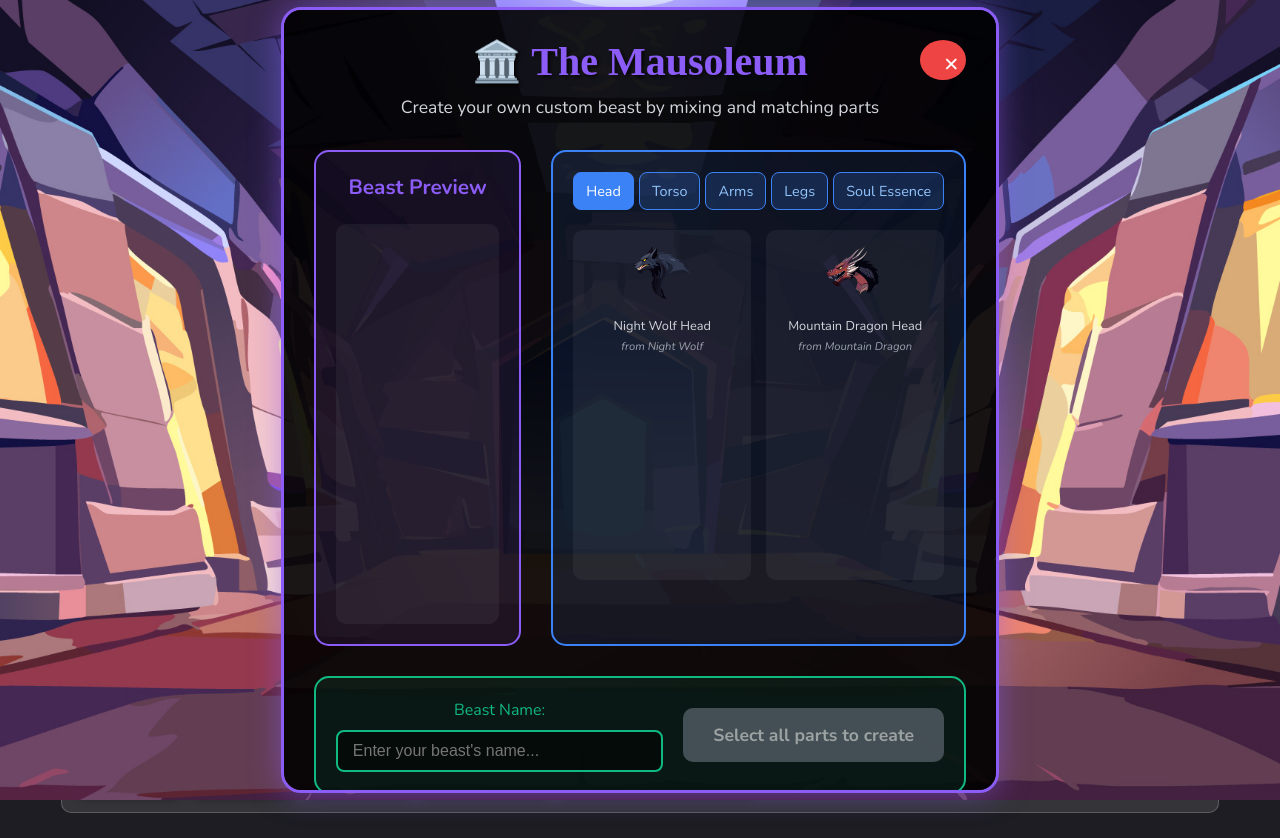
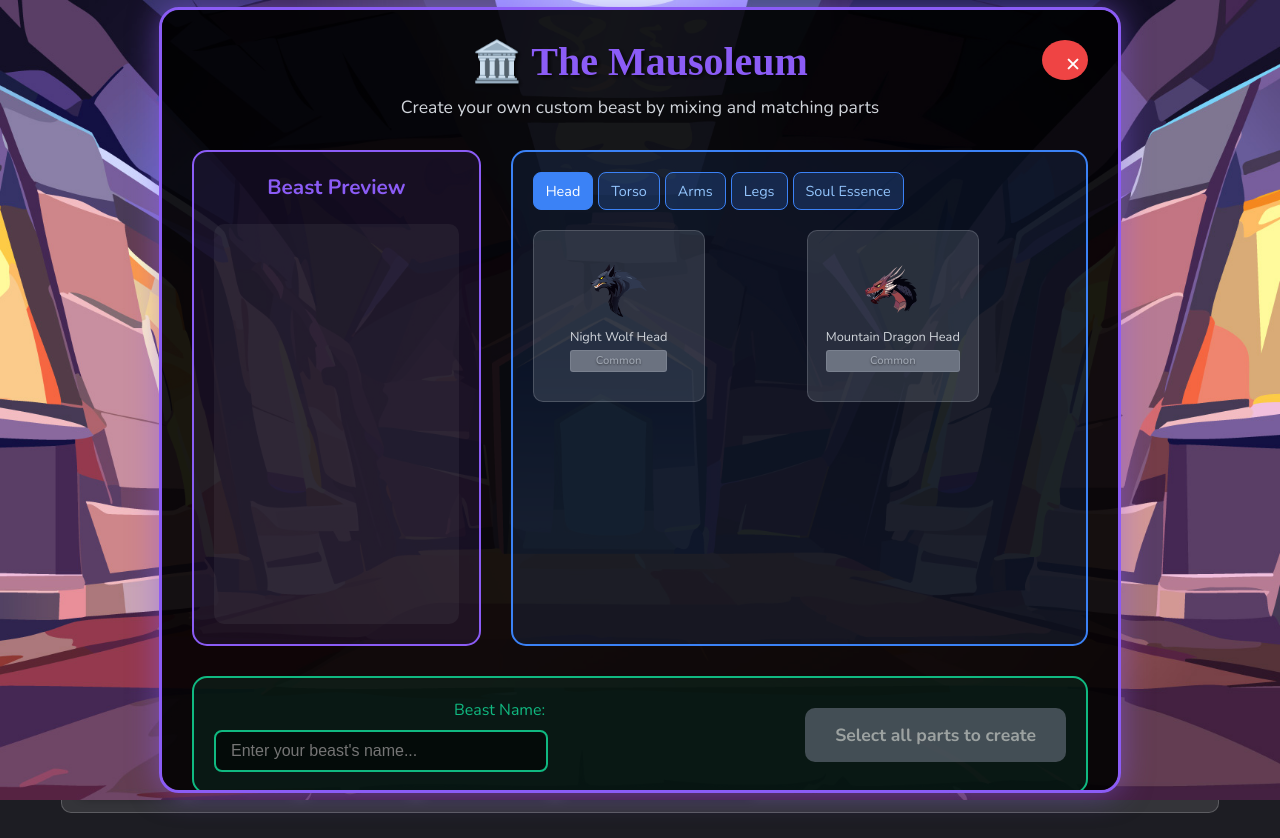
Before and after one commit to nicolegdesign/beastenstein, a React (Vite) app: page / in a window 1280 px wide. Both pictures are taken after a click on the button "Create New Beast". Built offline with nearby package versions, Linux system fonts and the light colour scheme; a web font is replaced by a local one.

Commit message:
Add part rarity. Add beast count and max beasts.

```diff
--- a/src/App.tsx
+++ b/src/App.tsx
@@ -24,9 +24,9 @@ import './App.css';
 interface BeastPart {
   id: string;
   name: string;
-  source: string;
   imagePath: string;
   type: 'head' | 'torso' | 'armLeft' | 'armRight' | 'legLeft' | 'legRight';
+  rarity: 'common' | 'uncommon' | 'rare' | 'epic' | 'legendary';
 }
 
 interface SoulEssence {
--- a/src/components/Mausoleum/Mausoleum.css
+++ b/src/components/Mausoleum/Mausoleum.css
@@ -31,6 +31,7 @@
   padding: 30px;
   max-width: 90vw;
   max-height: 90vh;
+  width: 70%;
   overflow-y: auto;
   border: 3px solid #8b5cf6;
   box-shadow: 0 0 30px rgba(139, 92, 246, 0.5);
@@ -235,6 +236,8 @@
 }
 
 .part-option {
+  max-width: 150px;
+  max-height: 150px;
   background: rgba(255, 255, 255, 0.05);
   border: 2px solid transparent;
   border-radius: 10px;
@@ -242,16 +245,14 @@
   cursor: pointer;
   transition: all 0.2s ease;
   text-align: center;
-}
-
-.part-option:hover {
-  background: rgba(255, 255, 255, 0.1);
-  border-color: #6b7280;
+  display: flex;
+  flex-direction: column;
+  justify-content: center;
+  align-items: center;
 }
 
 .part-option.selected {
   border-color: #10b981;
-  background: rgba(16, 185, 129, 0.2);
 }
 
 .part-image {
@@ -273,10 +274,34 @@
   font-weight: 500;
 }
 
-.part-source {
+.part-rarity {
   font-size: 0.7rem;
-  color: #9ca3af;
-  font-style: italic;
+  font-weight: 600;
+  text-transform: capitalize;
+  padding: 2px 6px;
+  border-radius: 3px;
+  color: white;
+  text-shadow: 0 1px 2px rgba(0, 0, 0, 0.5);
+}
+
+.part-rarity.rarity-common {
+  background-color: #6b7280;
+}
+
+.part-rarity.rarity-uncommon {
+  background-color: #10b981;
+}
+
+.part-rarity.rarity-rare {
+  background-color: #3b82f6;
+}
+
+.part-rarity.rarity-epic {
+  background-color: #8b5cf6;
+}
+
+.part-rarity.rarity-legendary {
+  background-color: #f59e0b;
 }
 
 /* Beast Creation */
@@ -369,6 +394,12 @@
   display: inline-block;
 }
 
+.part-description {
+  font-size: 0.7rem;
+  color: #9ca3af;
+  font-style: italic;
+}
+
 /* Rarity color schemes */
 .rarity-common {
   color: #9ca3af;
@@ -438,29 +469,17 @@
   position: absolute;
   top: 10px;
   right: 10px;
-  background: rgba(0, 0, 0, 0.8);
-  border-radius: 8px;
   padding: 8px;
   display: flex;
-  flex-direction: column;
   align-items: center;
-  gap: 4px;
-  border: 2px solid rgba(255, 255, 255, 0.2);
   z-index: 10;
 }
 
 .preview-soul-image {
-  width: 32px;
-  height: 32px;
+  max-width: 90px;
+  max-height: 90px;
   object-fit: contain;
   filter: drop-shadow(0 0 6px rgba(255, 255, 255, 0.3));
-}
-
-.preview-soul-name {
-  font-size: 0.7rem;
-  font-weight: bold;
-  text-align: center;
-  text-transform: uppercase;
 }
 
 .preview-soul-essence .rarity-legendary .preview-soul-image {
--- a/src/components/Mausoleum/Mausoleum.tsx
+++ b/src/components/Mausoleum/Mausoleum.tsx
@@ -5,18 +5,18 @@ import './Mausoleum.css';
 interface BeastPart {
   id: string;
   name: string;
-  source: string; // Which beast it comes from
   imagePath: string;
   type: 'head' | 'torso' | 'armLeft' | 'armRight' | 'legLeft' | 'legRight';
+  rarity: 'common' | 'uncommon' | 'rare' | 'epic' | 'legendary';
 }
 
 interface BeastPartSet {
   id: string;
   name: string;
-  source: string;
   leftImagePath: string;
   rightImagePath: string;
   type: 'armSet' | 'legSet';
+  rarity: 'common' | 'uncommon' | 'rare' | 'epic' | 'legendary';
 }
 
 interface SoulEssence {
@@ -49,87 +49,87 @@ const AVAILABLE_PARTS: BeastPart[] = [
   {
     id: 'nightwolf-head',
     name: 'Night Wolf Head',
-    source: 'Night Wolf',
     imagePath: './images/beasts/night-wolf/night-wolf-head.svg',
-    type: 'head'
+    type: 'head',
+    rarity: 'common'
   },
   {
     id: 'nightwolf-torso',
     name: 'Night Wolf Torso',
-    source: 'Night Wolf',
     imagePath: './images/beasts/night-wolf/night-wolf-torso.svg',
-    type: 'torso'
+    type: 'torso',
+    rarity: 'common'
   },
   {
     id: 'nightwolf-arm-l',
     name: 'Night Wolf Left Arm',
-    source: 'Night Wolf',
     imagePath: './images/beasts/night-wolf/night-wolf-arm-l.svg',
-    type: 'armLeft'
+    type: 'armLeft',
+    rarity: 'common'
   },
   {
     id: 'nightwolf-arm-r',
     name: 'Night Wolf Right Arm',
-    source: 'Night Wolf',
     imagePath: './images/beasts/night-wolf/night-wolf-arm-r.svg',
-    type: 'armRight'
+    type: 'armRight',
+    rarity: 'common'
   },
   {
     id: 'nightwolf-leg-l',
     name: 'Night Wolf Left Leg',
-    source: 'Night Wolf',
     imagePath: './images/beasts/night-wolf/night-wolf-leg-l.svg',
-    type: 'legLeft'
+    type: 'legLeft',
+    rarity: 'common'
   },
   {
     id: 'nightwolf-leg-r',
     name: 'Night Wolf Right Leg',
-    source: 'Night Wolf',
     imagePath: './images/beasts/night-wolf/night-wolf-leg-r.svg',
-    type: 'legRight'
+    type: 'legRight',
+    rarity: 'common'
   },
   // Mountain Dragon parts
   {
     id: 'mountaindragon-head',
     name: 'Mountain Dragon Head',
-    source: 'Mountain Dragon',
     imagePath: './images/beasts/mountain-dragon/mountain-dragon-head.svg',
-    type: 'head'
+    type: 'head',
+    rarity: 'common'
   },
   {
     id: 'mountaindragon-torso',
     name: 'Mountain Dragon Torso',
-    source: 'Mountain Dragon',
     imagePath: './images/beasts/mountain-dragon/mountain-dragon-torso.svg',
-    type: 'torso'
+    type: 'torso',
+    rarity: 'common'
   },
   {
     id: 'mountaindragon-arm-l',
     name: 'Mountain Dragon Left Arm',
-    source: 'Mountain Dragon',
     imagePath: './images/beasts/mountain-dragon/mountain-dragon-arm-l.svg',
-    type: 'armLeft'
+    type: 'armLeft',
+    rarity: 'common'
   },
   {
     id: 'mountaindragon-arm-r',
     name: 'Mountain Dragon Right Arm',
-    source: 'Mountain Dragon',
     imagePath: './images/beasts/mountain-dragon/mountain-dragon-arm-r.svg',
-    type: 'armRight'
+    type: 'armRight',
+    rarity: 'common'
   },
   {
     id: 'mountaindragon-leg-l',
     name: 'Mountain Dragon Left Leg',
-    source: 'Mountain Dragon',
     imagePath: './images/beasts/mountain-dragon/mountain-dragon-leg-l.svg',
-    type: 'legLeft'
+    type: 'legLeft',
+    rarity: 'common'
   },
   {
     id: 'mountaindragon-leg-r',
     name: 'Mountain Dragon Right Leg',
-    source: 'Mountain Dragon',
     imagePath: './images/beasts/mountain-dragon/mountain-dragon-leg-r.svg',
-    type: 'legRight'
+    type: 'legRight',
+    rarity: 'common'
   },
 ];
 
@@ -138,18 +138,18 @@ const AVAILABLE_ARM_SETS: BeastPartSet[] = [
   {
     id: 'nightwolf-arms',
     name: 'Night Wolf Arms',
-    source: 'Night Wolf',
     leftImagePath: './images/beasts/night-wolf/night-wolf-arm-l.svg',
     rightImagePath: './images/beasts/night-wolf/night-wolf-arm-r.svg',
-    type: 'armSet'
+    type: 'armSet',
+    rarity: 'common'
   },
   {
     id: 'mountaindragon-arms',
     name: 'Mountain Dragon Arms',
-    source: 'Mountain Dragon',
     leftImagePath: './images/beasts/mountain-dragon/mountain-dragon-arm-l.svg',
     rightImagePath: './images/beasts/mountain-dragon/mountain-dragon-arm-r.svg',
-    type: 'armSet'
+    type: 'armSet',
+    rarity: 'common'
   },
 ];
 
@@ -157,18 +157,18 @@ const AVAILABLE_LEG_SETS: BeastPartSet[] = [
   {
     id: 'nightwolf-legs',
     name: 'Night Wolf Legs',
-    source: 'Night Wolf',
     leftImagePath: './images/beasts/night-wolf/night-wolf-leg-l.svg',
     rightImagePath: './images/beasts/night-wolf/night-wolf-leg-r.svg',
-    type: 'legSet'
+    type: 'legSet',
+    rarity: 'common'
   },
   {
     id: 'mountaindragon-legs',
     name: 'Mountain Dragon Legs',
-    source: 'Mountain Dragon',
     leftImagePath: './images/beasts/mountain-dragon/mountain-dragon-leg-l.svg',
     rightImagePath: './images/beasts/mountain-dragon/mountain-dragon-leg-r.svg',
-    type: 'legSet'
+    type: 'legSet',
+    rarity: 'common'
   },
 ];
 
@@ -248,16 +248,16 @@ export const Mausoleum: React.FC<MausoleumProps> = ({ onClose, onCreateBeast })
       const leftArm: BeastPart = {
         id: `${partSet.id}-left`,
         name: `${partSet.name} Left`,
-        source: partSet.source,
         imagePath: partSet.leftImagePath,
-        type: 'armLeft'
+        type: 'armLeft',
+        rarity: partSet.rarity
       };
       const rightArm: BeastPart = {
         id: `${partSet.id}-right`,
         name: `${partSet.name} Right`,
-        source: partSet.source,
         imagePath: partSet.rightImagePath,
-        type: 'armRight'
+        type: 'armRight',
+        rarity: partSet.rarity
       };
 
       setSelectedParts(prev => ({
@@ -270,16 +270,16 @@ export const Mausoleum: React.FC<MausoleumProps> = ({ onClose, onCreateBeast })
       const leftLeg: BeastPart = {
         id: `${partSet.id}-left`,
         name: `${partSet.name} Left`,
-        source: partSet.source,
         imagePath: partSet.leftImagePath,
-        type: 'legLeft'
+        type: 'legLeft',
+        rarity: partSet.rarity
       };
       const rightLeg: BeastPart = {
         id: `${partSet.id}-right`,
         name: `${partSet.name} Right`,
-        source: partSet.source,
         imagePath: partSet.rightImagePath,
-        type: 'legRight'
+        type: 'legRight',
+        rarity: partSet.rarity
       };
 
       setSelectedParts(prev => ({
@@ -390,9 +390,7 @@ export const Mausoleum: React.FC<MausoleumProps> = ({ onClose, onCreateBeast })
             {selectedParts.soulEssence && (
               <div className="preview-soul-essence">
                 <img src={selectedParts.soulEssence.imagePath} alt={selectedParts.soulEssence.name} className="preview-soul-image" />
-                <span className={`preview-soul-name rarity-${selectedParts.soulEssence.rarity}`}>
-                  {selectedParts.soulEssence.name}
-                </span>
+
               </div>
             )}
           </div>
@@ -424,13 +422,13 @@ export const Mausoleum: React.FC<MausoleumProps> = ({ onClose, onCreateBeast })
                 getPartsOfType(activePartType).map(part => (
                   <div
                     key={part.id}
-                    className={`part-option ${selectedParts[activePartType]?.id === part.id ? 'selected' : ''}`}
+                    className={`part-option ${selectedParts[activePartType]?.id === part.id ? 'selected' : ''} rarity-${part.rarity}`}
                     onClick={() => selectPart(part)}
                   >
                     <img src={part.imagePath} alt={part.name} className="part-image" />
                     <div className="part-info">
                       <span className="part-name">{part.name}</span>
-                      <span className="part-source">from {part.source}</span>
+                      <span className={`part-rarity rarity-${part.rarity}`}>{part.rarity}</span>
                     </div>
                   </div>
                 ))
@@ -441,7 +439,7 @@ export const Mausoleum: React.FC<MausoleumProps> = ({ onClose, onCreateBeast })
                 getSetsOfType('armSet').map(armSet => (
                   <div
                     key={armSet.id}
-                    className={`part-option ${getSelectedSetId('armSet') === armSet.id ? 'selected' : ''}`}
+                    className={`part-option ${getSelectedSetId('armSet') === armSet.id ? 'selected' : ''} rarity-${armSet.rarity}`}
                     onClick={() => selectPartSet(armSet)}
                   >
                     <div className="set-preview">
@@ -450,7 +448,7 @@ export const Mausoleum: React.FC<MausoleumProps> = ({ onClose, onCreateBeast })
                     </div>
                     <div className="part-info">
                       <span className="part-name">{armSet.name}</span>
-                      <span className="part-source">from {armSet.source}</span>
+                      <span className={`part-rarity rarity-${armSet.rarity}`}>{armSet.rarity}</span>
                     </div>
                   </div>
                 ))
@@ -461,7 +459,7 @@ export const Mausoleum: React.FC<MausoleumProps> = ({ onClose, onCreateBeast })
                 getSetsOfType('legSet').map(legSet => (
                   <div
                     key={legSet.id}
-                    className={`part-option ${getSelectedSetId('legSet') === legSet.id ? 'selected' : ''}`}
+                    className={`part-option ${getSelectedSetId('legSet') === legSet.id ? 'selected' : ''} rarity-${legSet.rarity}`}
                     onClick={() => selectPartSet(legSet)}
                   >
                     <div className="set-preview">
@@ -470,7 +468,7 @@ export const Mausoleum: React.FC<MausoleumProps> = ({ onClose, onCreateBeast })
                     </div>
                     <div className="part-info">
                       <span className="part-name">{legSet.name}</span>
-                      <span className="part-source">from {legSet.source}</span>
+                      <span className={`part-rarity rarity-${legSet.rarity}`}>{legSet.rarity}</span>
                     </div>
                   </div>
                 ))
@@ -487,7 +485,7 @@ export const Mausoleum: React.FC<MausoleumProps> = ({ onClose, onCreateBeast })
                     <img src={soulEssence.imagePath} alt={soulEssence.name} className="part-image soul-image" />
                     <div className="part-info">
                       <span className="part-name">{soulEssence.name}</span>
-                      <span className="part-source">{soulEssence.description}</span>
+                      <span className="part-description">{soulEssence.description}</span>
                       <span className={`soul-rarity rarity-${soulEssence.rarity}`}>{soulEssence.rarity}</span>
                     </div>
                   </div>
--- a/src/components/SidebarBeastSelector/SidebarBeastSelector.css
+++ b/src/components/SidebarBeastSelector/SidebarBeastSelector.css
@@ -280,3 +280,15 @@
     font-size: 0.55em;
   }
 }
+
+.beast-count {
+  color: #4CAF50;
+  font-size: 0.85em;
+  font-weight: 700;
+  margin-left: 8px;
+  background: rgba(76, 175, 80, 0.2);
+  padding: 2px 6px;
+  border-radius: 12px;
+  border: 1px solid rgba(76, 175, 80, 0.3);
+  text-shadow: 0 1px 2px rgba(0, 0, 0, 0.7);
+}
--- a/src/components/SidebarBeastSelector/SidebarBeastSelector.tsx
+++ b/src/components/SidebarBeastSelector/SidebarBeastSelector.tsx
@@ -3,6 +3,9 @@ import { BEASTS } from '../../types/beasts';
 import type { BeastConfig } from '../../types/beasts';
 import type { IndividualBeastData } from '../../types/game';
 import './SidebarBeastSelector.css';
+
+// Maximum number of beasts allowed
+const MAX_BEASTS = 8;
 
 interface CustomBeast {
   id: string;
@@ -183,7 +186,12 @@ export const SidebarBeastSelector: React.FC<SidebarBeastSelectorProps> = ({
   }, [refreshTrigger, sortBeastsByOrder]); // Refresh when refreshTrigger changes
   return (
     <div className="sidebar-beast-selector">
-      <h4 className="sidebar-title">Your Beasts</h4>
+      <h4 className="sidebar-title">
+        Your Beasts
+        <span className="beast-count">
+          {beastData ? Object.keys(beastData).length : 0}/{MAX_BEASTS}
+        </span>
+      </h4>
       <div className="sidebar-beast-list">
         {/* Static BEASTS */}
         {BEASTS.map((beast: BeastConfig) => {
@@ -243,19 +251,19 @@ export const SidebarBeastSelector: React.FC<SidebarBeastSelectorProps> = ({
         {/* Create New Beast Button */}
         {(() => {
           const totalBeasts = beastData ? Object.keys(beastData).length : 0;
-          const isAtLimit = totalBeasts >= 8;
+          const isAtLimit = totalBeasts >= MAX_BEASTS;
 
           return (
             <button
               className={`sidebar-create-beast-button ${isAtLimit ? 'disabled' : ''}`}
               onClick={() => !isAtLimit && onCreateBeast?.()}
-              title={isAtLimit ? "Maximum of 8 beasts reached" : "Create New Beast"}
+              title={isAtLimit ? `Maximum of ${MAX_BEASTS} beasts reached` : "Create New Beast"}
               disabled={isAtLimit}
             >
               <div className="plus-icon">+</div>
               <div className="sidebar-beast-info">
                 <span className="sidebar-beast-name">
-                  {isAtLimit ? `Max (${totalBeasts}/8)` : 'Create Beast'}
+                  {isAtLimit ? `Max (${totalBeasts}/${MAX_BEASTS})` : 'Create Beast'}
                 </span>
               </div>
             </button>
```
